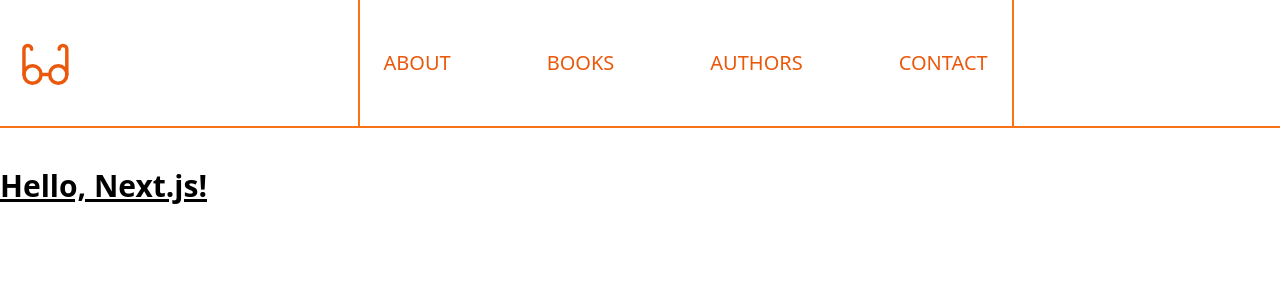
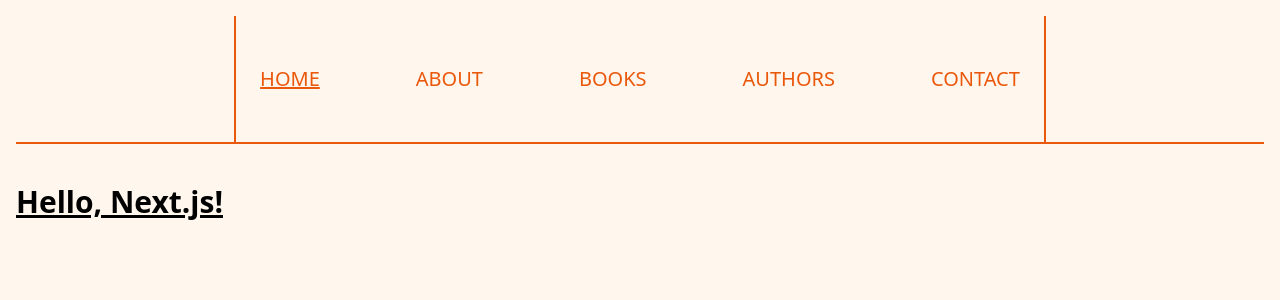
Before and after one commit to fireseasonnow/rainier, a Next.js app: page / in a window 1280 px wide. Shown: the top 300 px of the page. Built offline with nearby package versions, Linux system fonts and the light colour scheme.

Commit message:
Style nav item, WIP

```diff
--- a/app/layout.tsx
+++ b/app/layout.tsx
@@ -5,7 +5,7 @@ import { ReactNode } from "react";
 export default function RootLayout({ children }: { children: ReactNode }) {
     return (
         <html lang="en">
-            <body>
+            <body className="bg-orange-50 p-4">
                 <>
                     <Navigation />
                     {children}
--- a/components/Navigation/MobileNavButton.tsx
+++ b/components/Navigation/MobileNavButton.tsx
@@ -5,7 +5,7 @@ const MobileNavButton = () => {
             className="border-0 bg-transparent py-2 leading-none transition-shadow duration-150 ease-in-out hover:text-black focus:text-black lg:hidden"
             aria-label="Navigation"
         >
-            <span className="[&>svg]:w-12 max-lg:[&>svg]:w-6">
+            <span className="[&>svg]:w-24 max-lg:[&>svg]:w-12">
                 <svg
                     xmlns="http://www.w3.org/2000/svg"
                     fill="none"
--- a/components/Navigation/NavigationItem.tsx
+++ b/components/Navigation/NavigationItem.tsx
@@ -1,16 +1,23 @@
+"use client";
+
 interface Props {
   name: string;
-  onClick: () => void;
+  isActive: boolean
+  onClick: () => void
 }
 
 const NavigationItem = (props: Props) => {
-    const { name } = props;
+    const { name, isActive, onClick } = props;
+
 
     return (
         <li>
             <a
-                className="block transition duration-150 ease-in-out hover:text-red-800 focus:text-red-800 [&.active]:text-red-800"
+                className={`block transition duration-150 ease-in-out ${
+                    isActive ? "underline" : "hover:underline focus:text-underline"
+                }`}
                 href="#!"
+                onClick={onClick}
             >
                 {name}
             </a>
--- a/components/Navigation/index.tsx
+++ b/components/Navigation/index.tsx
@@ -1,26 +1,27 @@
+"use client";
+
 import NavigationItem from "./NavigationItem";
 import MobileNavButton from "./MobileNavButton";
-import logo from "./../../assets/logo.svg"; // TODO: Replace with a final logo
-import Image from "next/image";
+import { useState } from "react";
 
-const navigationItems = ["ABOUT", "BOOKS", "AUTHORS", "CONTACT"];
+const navigationItems = ["HOME", "ABOUT", "BOOKS", "AUTHORS", "CONTACT"];
 
 const Navigation = () => {
+    const [isActive, setIsActive] = useState("HOME");
+
     return (
-        <header className="top-0 sticky z-10 bg-white">
-            <nav className="h-32 flex text-orange-600 text-xl border-b-2 border-orange-500 items-center">
-                <a className="w-16 mx-4 max-lg:w-20" href="#">
-                    <Image src={logo} width={100} height={100} alt="Logo" />
-                </a>
+        <header className="top-0 sticky z-10">
+            <nav className="h-32 flex text-orange-600 text-xl border-b-2 border-orange-600 items-center">
                 <div className="flex px-6 max-sm:px-3 justify-center w-full h-full">
                     <MobileNavButton />
-                    <div className="hidden lg:flex border-x-2 border-orange-500 px-6">
+                    <div className="hidden lg:flex border-x-2 border-orange-600 px-6">
                         <ul className="flex items-center gap-24">
                             {navigationItems.map((item: string) => (
                                 <NavigationItem
                                     key={item}
                                     name={item}
-                                    onClick={() => `clicked ${item}`}
+                                    isActive={isActive === item}
+                                    onClick={()=>setIsActive(item)}
                                 />
                             ))}
                         </ul>
```
Also changed, not shown: assets/logo.svg (deleted).
